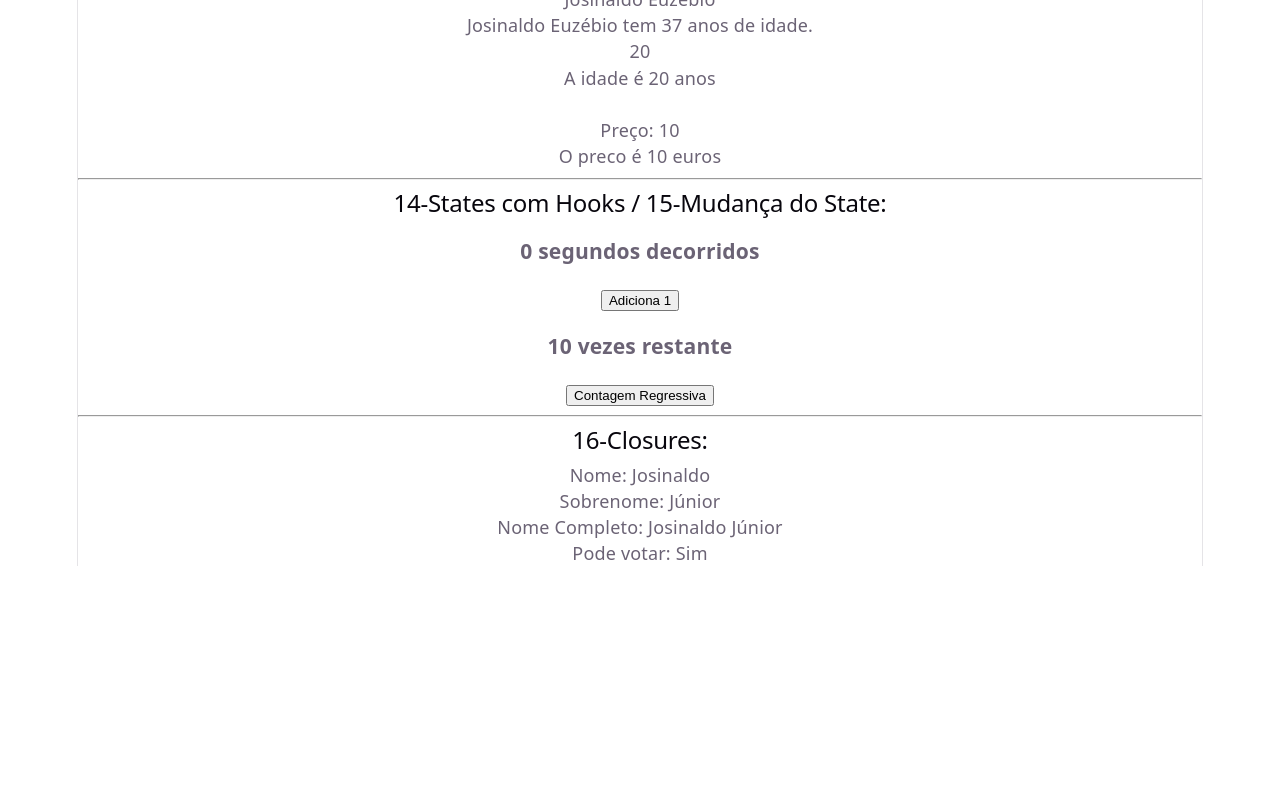
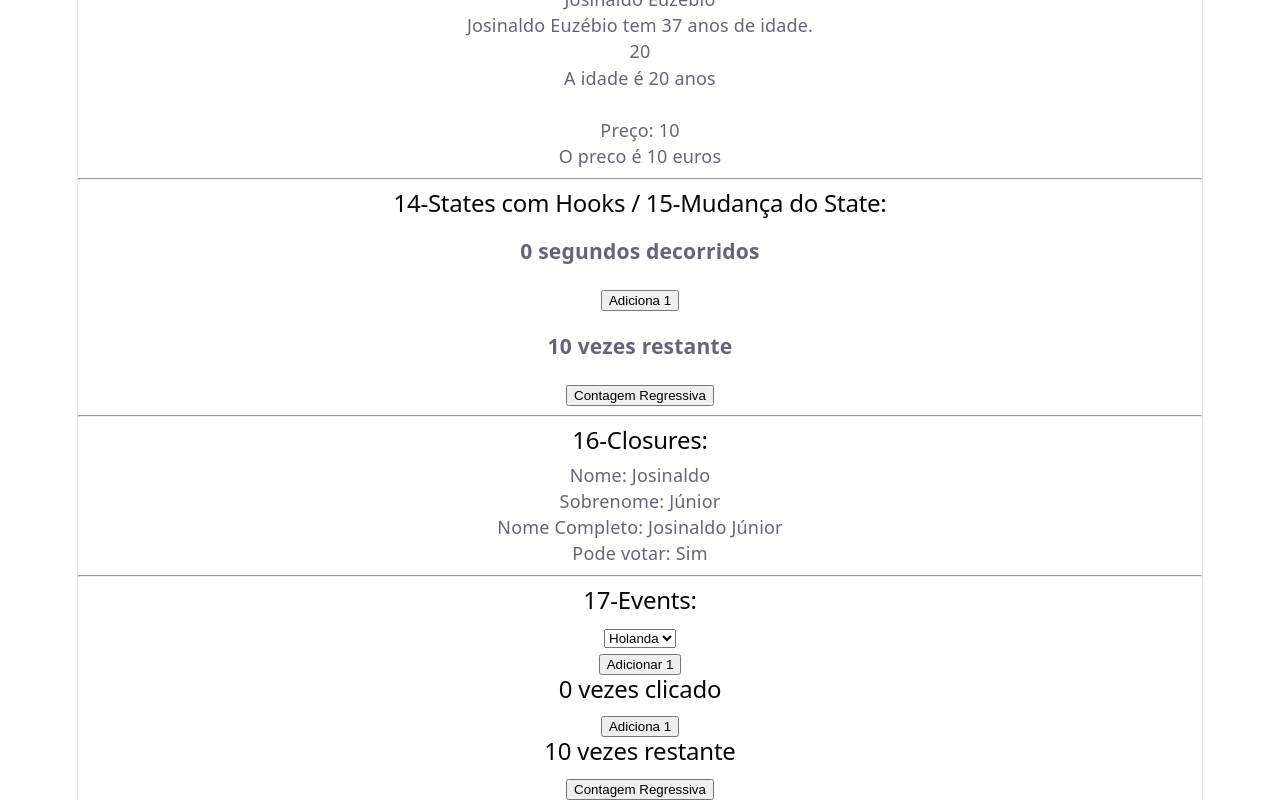
Before and after one commit to Josinaldo-Jr/devStart, a React (Vite) app in the folder Fase 1/react-fase1/: page / in a window 1280 px wide. Shown: the part 2821-3621 px from the top of the page. Before the commit the page ends 3387 px from the top, so only its background shows below. Built offline with nearby package versions, Linux system fonts and the light colour scheme.

Commit message:
feat: add Events page and related components for event handling; update App structure

```diff
--- a/Fase 1/react-fase1/src/App.jsx
+++ b/Fase 1/react-fase1/src/App.jsx
@@ -12,6 +12,7 @@
 import DesestruturacaoDeMatrizes from './pages/DesestruturacaoDeMatrizes';
 import StateComHooks from './pages/StateComHooks';
 import Closures from './pages/Closures';
+import Events from './pages/Events';
 
 // ------------------- //
 function App() {
@@ -42,6 +43,8 @@
       <StateComHooks />
       <hr />
       <Closures />
+      <hr />
+      <Events />
     </div>
   );
 }
--- /dev/null
+++ b/Fase 1/react-fase1/src/components/MudarEvent/BarraDeNavegacao.jsx
@@ -0,0 +1,12 @@
+function BarraDeNavegacao() {
+
+    return (
+    <select className="paises" onChange={() => alert("País alterado")}>
+        <option>Holanda</option>
+        <option>Bélgica</option>
+        <option>França</option>
+    </select>
+    );
+}
+
+export default BarraDeNavegacao;
--- /dev/null
+++ b/Fase 1/react-fase1/src/components/NomearManipuladorDeEventos/Contador.jsx
@@ -0,0 +1,7 @@
+function Contador() {
+  const handleButtonClick = () => alert("Botão clicado");
+
+  return <button onClick={handleButtonClick}>Adicionar 1</button>;
+}
+
+export default Contador;
--- /dev/null
+++ b/Fase 1/react-fase1/src/components/NomearManipuladorDeEventos/ContadorClick.jsx
@@ -0,0 +1,16 @@
+import { useState } from "react";
+
+function ContadorClick() {
+  const [vezes, setVezes] = useState(0);
+  function handleButtonClick() {
+    setVezes(vezes + 1);
+  }
+  return (
+    <>
+      <h2>{vezes} vezes clicado</h2>
+      <button onClick={handleButtonClick}>Adiciona 1</button>
+    </>
+  );
+}
+
+export default ContadorClick;
--- /dev/null
+++ b/Fase 1/react-fase1/src/components/NomearManipuladorDeEventos/ContagemRegressiva.jsx
@@ -0,0 +1,16 @@
+import { useState } from "react";
+
+function ContagemRegressiva() {
+  const [contagem, setContagem] = useState(10);
+  function handleButtonClick() {
+    setContagem(contagem - 1);
+  }
+  return (
+    <>
+      <h2>{contagem} vezes restante</h2>
+      <button onClick={handleButtonClick}>Contagem Regressiva</button>
+    </>
+  );
+}
+
+export default ContagemRegressiva;
--- /dev/null
+++ b/Fase 1/react-fase1/src/pages/Events.jsx
@@ -0,0 +1,22 @@
+import BarraDeNavegacao from "../components/MudarEvent/BarraDeNavegacao";
+import Contador from "../components/NomearManipuladorDeEventos/Contador";
+import ContadorClick from "../components/NomearManipuladorDeEventos/ContadorClick";
+import ContagemRegressiva from "../components/NomearManipuladorDeEventos/ContagemRegressiva";
+
+function Events() {
+
+  return (
+    <>
+      <h2>17-Events:</h2>
+      <BarraDeNavegacao />
+      <br />
+      <Contador />
+      <br />
+      <ContadorClick />
+      <br />
+      <ContagemRegressiva />
+    </>
+  );
+}
+
+export default Events;
```
